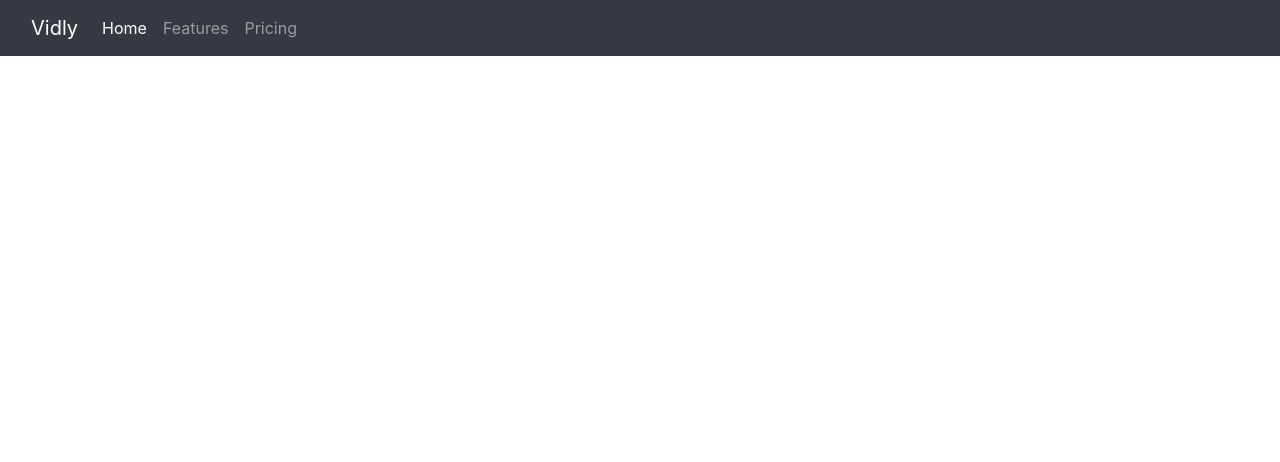
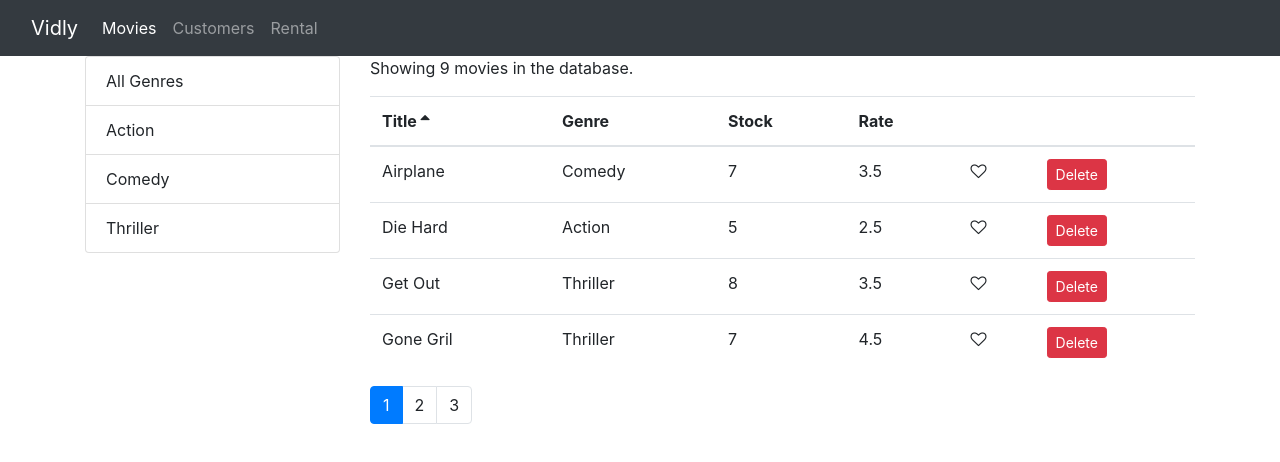
Before and after one commit to MahmoudAli9316/vidly, a React (Create React App) app: page /Movies in a window 1280 px wide. Shown: the top 462 px of the page. Built offline with nearby package versions, Linux system fonts and the light colour scheme.

Commit message:
Adding routing for movies

```diff
--- a/src/App.js
+++ b/src/App.js
@@ -1,9 +1,10 @@
-import { Route, Switch } from "react-router-dom";
+import { Route, Switch, Redirect } from "react-router-dom";
 import "./App.css";
 import Movies from "./components/movies";
 import NavBar from "./components/navBar";
-import Features from "./components/features";
-import Pricing from "./components/pricing";
+import Customers from "./components/customers";
+import Rental from "./components/rental";
+import NotFound from "./components/notFound";
 
 function App() {
   return (
@@ -11,9 +12,12 @@ function App() {
       <NavBar />
       <main className="container">
         <Switch>
-          <Route path="/Features" component={Features} />
-          <Route path="/Pricing" render={props => <Pricing addProps=" List" {...props} />} />
-          <Route path="/" exact component={Movies} />
+          <Route path="/Customers" component={Customers} />
+          <Route path="/Rental" component={Rental} />
+          <Route path="/not-Found" component={NotFound} />
+          <Route path="/Movies" exact component={Movies} />
+          <Redirect to="/not-Found" />
+          <Redirect from="/" to="/Movies" />
         </Switch>
       </main>
     </div>
--- /dev/null
+++ b/src/components/customers.jsx
@@ -0,0 +1,7 @@
+import React from "react";
+
+const Customers = () => {
+  return <h1>Customers</h1>;
+};
+
+export default Customers;
--- a/src/components/features.jsx
+++ /dev/null
@@ -1,7 +0,0 @@
-import React, { Component } from "react";
-
-const Features = () => {
-  return <h1>Features</h1>;
-};
-
-export default Features;
--- a/src/components/navBar.jsx
+++ b/src/components/navBar.jsx
@@ -12,18 +12,18 @@ class NavBar extends Component {
           <div className="collapse navbar-collapse" id="navbarColor01">
             <ul className="navbar-nav me-auto mb-2 mb-lg-0">
               <li className="nav-item">
-                <Link className="nav-link active" aria-current="page" to="/">
-                  Home
+                <Link className="nav-link active" aria-current="page" to="/Movies">
+                  Movies
                 </Link>
               </li>
               <li className="nav-item">
-                <Link className="nav-link" to="/Features">
-                  Features
+                <Link className="nav-link" to="/Customers">
+                  Customers
                 </Link>
               </li>
               <li className="nav-item">
-                <Link className="nav-link" to="/Pricing">
-                  Pricing
+                <Link className="nav-link" to="/Rental">
+                  Rental
                 </Link>
               </li>
             </ul>
--- /dev/null
+++ b/src/components/notFound.jsx
@@ -0,0 +1,7 @@
+import React from "react";
+
+const NotFound = () => {
+  return <h1>Not found component</h1>;
+};
+
+export default NotFound;
--- a/src/components/pricing.jsx
+++ /dev/null
@@ -1,7 +0,0 @@
-import React from "react";
-
-const Pricing = props => {
-  return <h1>Pricing {props.addProps}</h1>;
-};
-
-export default Pricing;
--- /dev/null
+++ b/src/components/rental.jsx
@@ -0,0 +1,7 @@
+import React from "react";
+
+const Rental = () => {
+  return <h1>Rental</h1>;
+};
+
+export default Rental;
```
